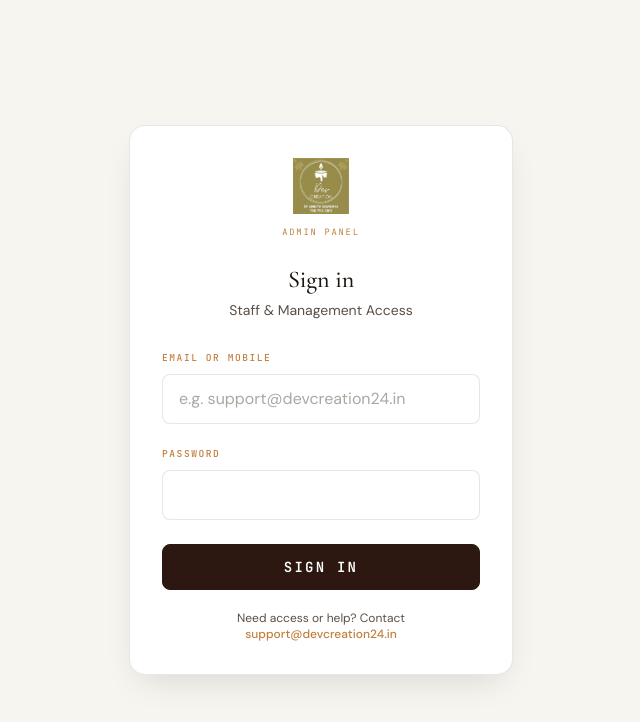
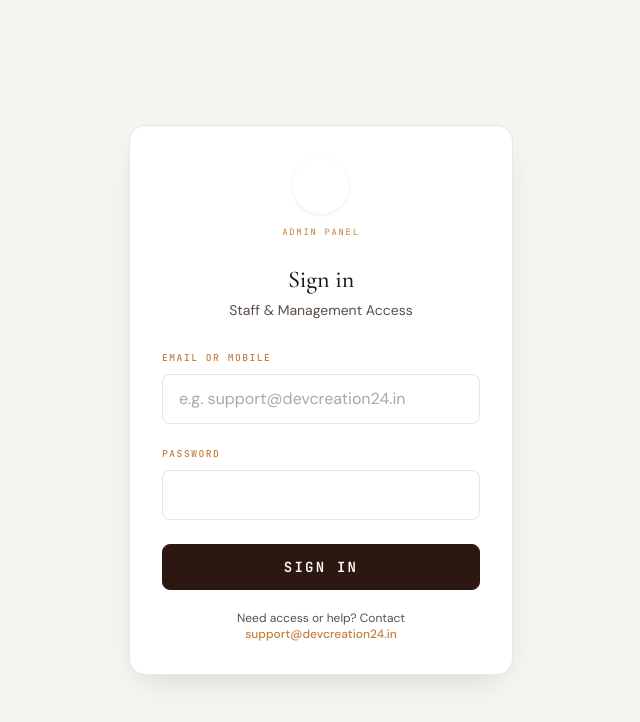
Before and after one commit to ashishpimple94/Devcreation-Adminpannel, a Next.js app: page / in a window 1280 px wide. Shown: the top 722 px of the page, without its empty margins (319-959 px from the left). Built offline with nearby package versions, Linux system fonts and the light colour scheme; no server answers; a web font is replaced by a local one.

Commit message:
feat: use Logo2.png circular brand badge across store and admin

```diff
--- a/src/app/login/page.tsx
+++ b/src/app/login/page.tsx
@@ -66,7 +66,7 @@ export default function AdminLoginPage() {
     <div className="flex min-h-screen items-center justify-center bg-[#f7f5f0] px-4 py-8 sm:px-6">
       <div className="w-full max-w-sm rounded-2xl border border-line bg-white p-6 sm:p-8 shadow-card">
         <div className="mb-6 flex flex-col items-center">
-          <Image src="/assets/Logos/logo.jpeg" alt="Dev Creation" width={120} height={60} className="h-14 w-auto object-contain" priority />
+          <Image src="/assets/Logos/Logo2.png" alt="Dev Creation" width={60} height={60} className="h-14 w-14 rounded-full object-contain shadow-xs" priority />
           <span className="mt-3 font-util text-[0.55rem] uppercase tracking-[0.2em] text-copper">Admin Panel</span>
         </div>
         <h1 className="text-center font-display-alt text-2xl font-medium text-ink">Sign in</h1>
--- a/src/components/admin/AdminShell.tsx
+++ b/src/components/admin/AdminShell.tsx
@@ -112,7 +112,7 @@ export function AdminShell({ children }: { children: React.ReactNode }) {
       {/* Store switcher */}
       <div className="flex items-center gap-2.5 border-b border-line px-4 py-4">
         <span className="flex h-9 w-9 flex-shrink-0 items-center justify-center rounded-full bg-deep text-white">
-          <Image src="/assets/Logos/logo.jpeg" alt="" width={36} height={36} className="h-9 w-9 rounded-full object-cover" />
+          <Image src="/assets/Logos/Logo2.png" alt="" width={36} height={36} className="h-9 w-9 rounded-full object-cover" />
         </span>
         <div className="min-w-0 flex-1">
           <div className="flex items-center gap-1.5">
--- a/src/components/auth/AuthShell.tsx
+++ b/src/components/auth/AuthShell.tsx
@@ -14,7 +14,7 @@ export function AuthShell({
   return (
     <div className="flex min-h-screen flex-col items-center justify-center px-6 py-16">
       <Link href="/" className="mb-8">
-        <Image src="/assets/Logos/logo.jpeg" alt="Dev Creation" width={140} height={70} className="h-16 w-auto object-contain" priority />
+        <Image src="/assets/Logos/Logo2.png" alt="Dev Creation" width={64} height={64} className="h-16 w-16 rounded-full object-contain shadow-xs" priority />
       </Link>
       <h1 className="font-display-alt text-3xl font-medium text-ink">{title}</h1>
       <p className="mb-8 mt-2 text-center text-sm text-body">{subtitle}</p>
--- a/src/lib/utils.ts
+++ b/src/lib/utils.ts
@@ -52,7 +52,7 @@ const ASSET_BACKEND_BASE = (
  * Handles data URIs, local Next.js static /assets, localhost:4000 uploads,
  * relative /uploads, and remote URLs with fallback.
  */
-export function resolveImageUrl(url?: string | null, fallback = '/assets/Logos/logo.jpeg'): string {
+export function resolveImageUrl(url?: string | null, fallback = '/assets/Logos/Logo2.png'): string {
   if (!url || typeof url !== 'string' || !url.trim()) {
     return fallback;
   }
```
Also changed, not shown: public/assets/Logos/Logo2.png (added).
